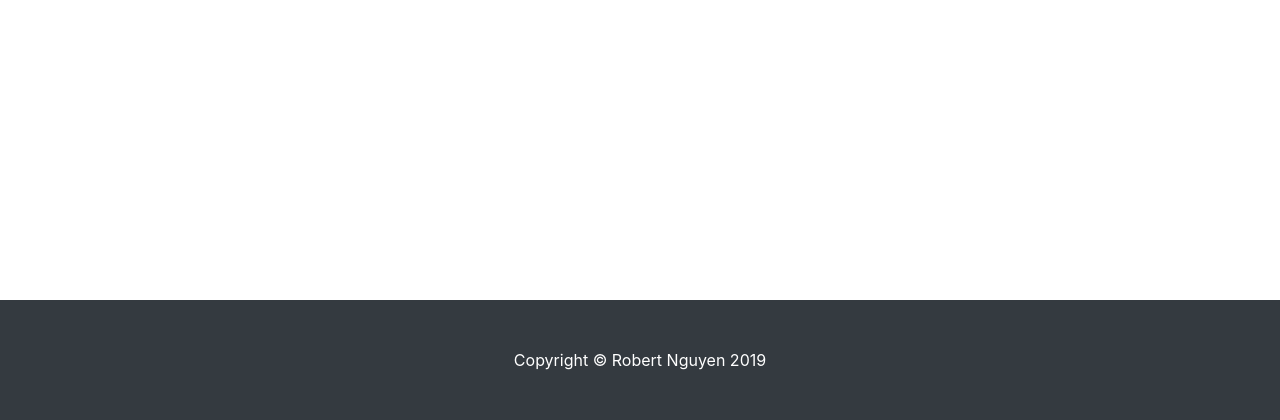
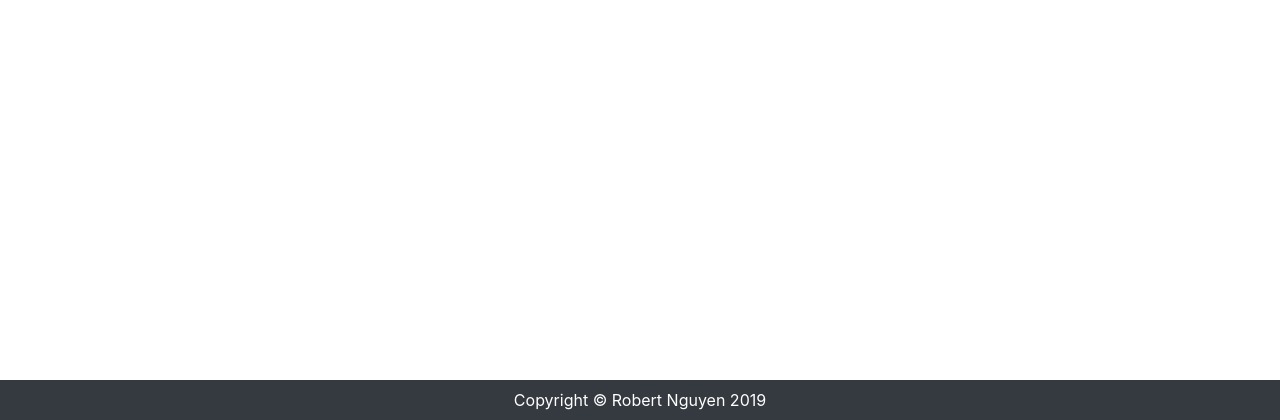
Before and after one commit to MinhNNguyen/catalogApplication, a Flask app: page /add_item in a window 1280 px wide. Shown: the part 380-800 px from the top of the page. Run offline with Flask 2, Linux system fonts and the light colour scheme; some libraries are stand-ins or nearby versions.

Commit message:
Updating UI

```diff
--- a/templates/main.html
+++ b/templates/main.html
@@ -53,7 +53,7 @@
     </div>
 
     <!-- Footer -->
-    <footer class="py-5 bg-dark fixed-bottom">
+    <footer class="py-2 bg-dark fixed-bottom">
       <div class="container">
         <p class="m-0 text-center text-white">Copyright &copy; Robert Nguyen 2019</p>
       </div>
```
